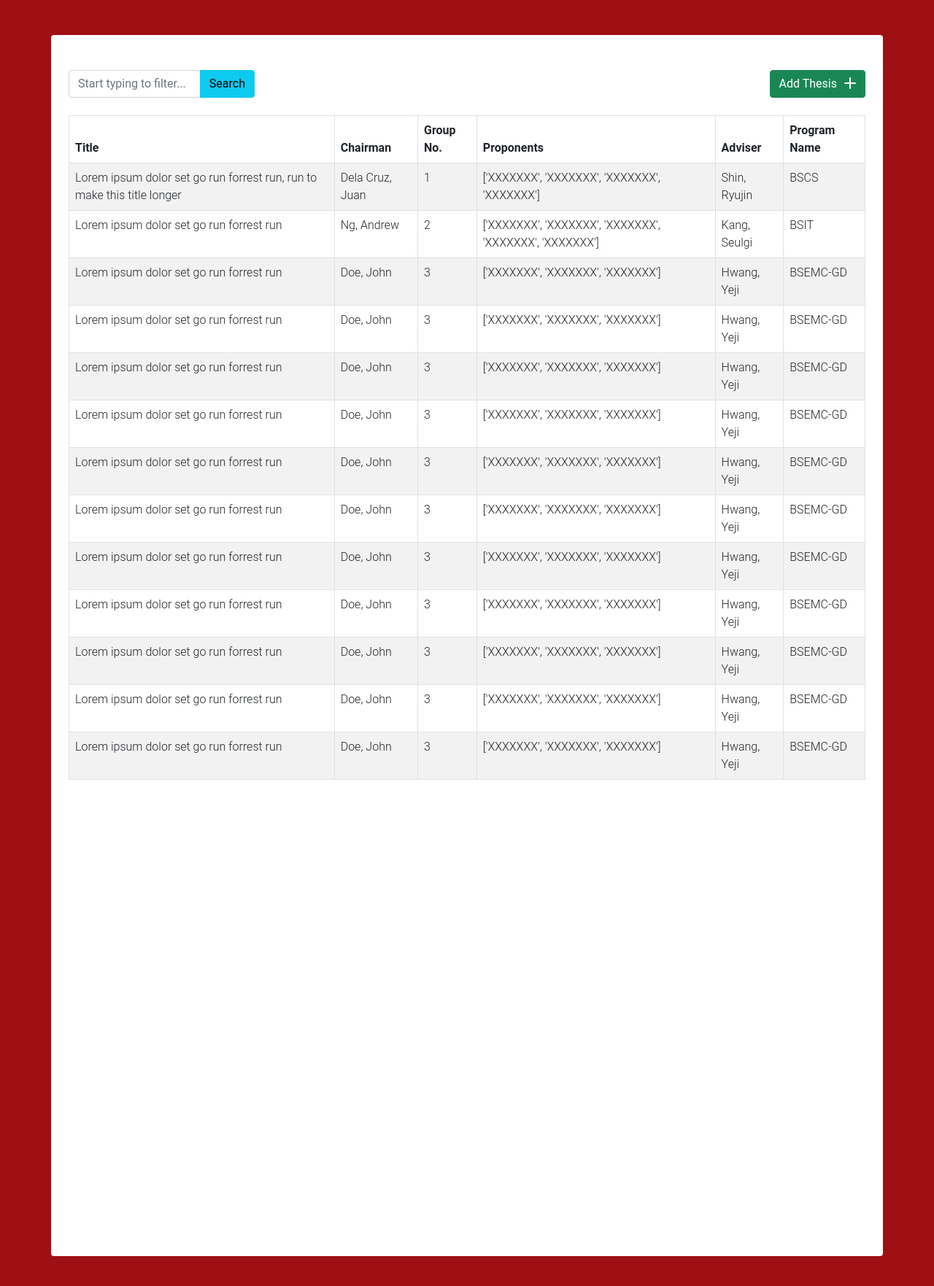
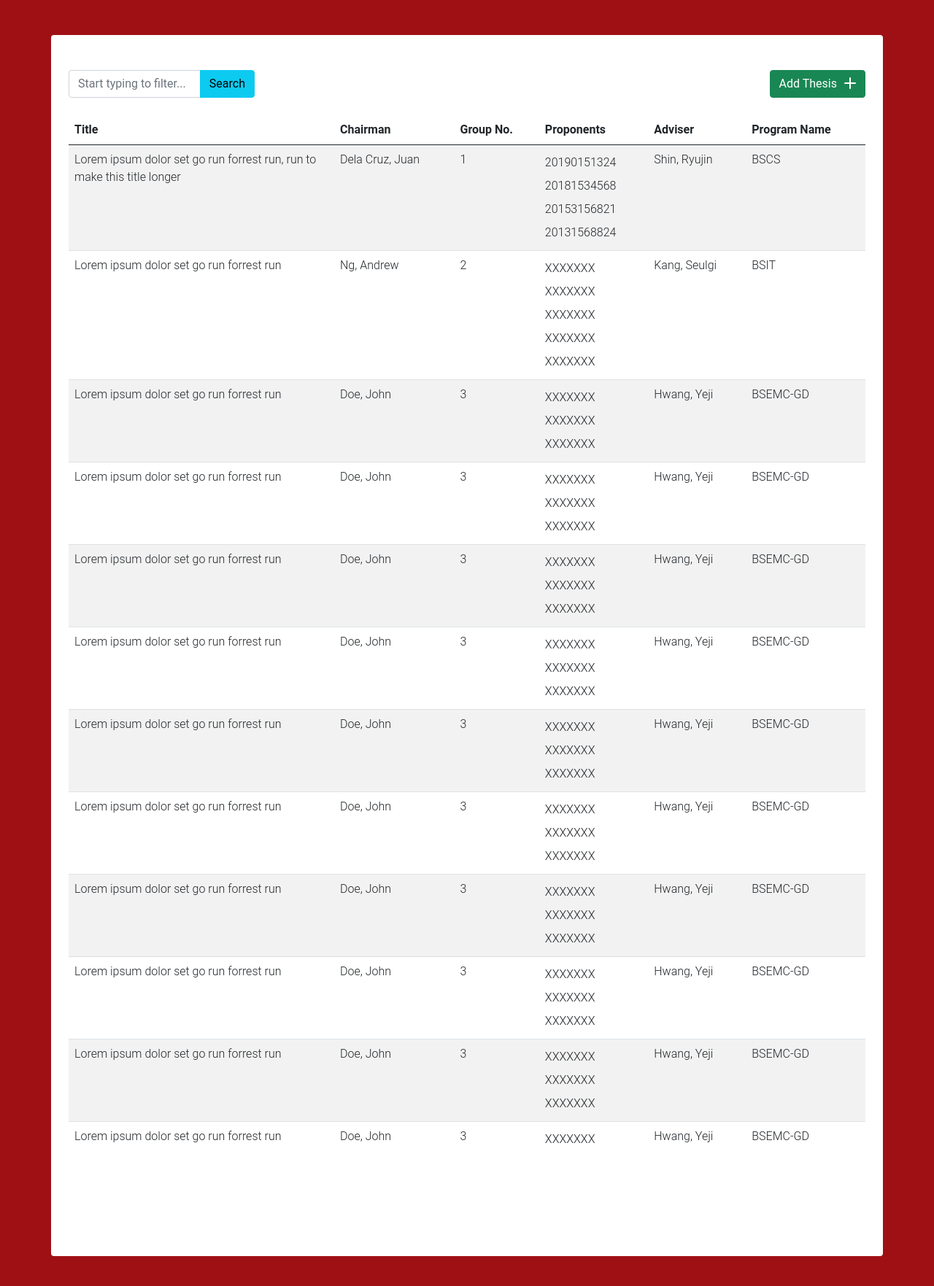
Before and after one commit to ralf-t/thesis-grading, a Flask app: page /thesis/read in a window 1280 px wide. Shown: the top 1763 px of the page at 73% size. Run offline with Flask 2, Linux system fonts and the light colour scheme; some libraries are stand-ins or nearby versions.

Commit message:
Fixed output for proponents

```diff
--- a/thesis_grading/templates/thesis/read.html
+++ b/thesis_grading/templates/thesis/read.html
@@ -48,7 +48,7 @@
         </div>
 
         <div class="thesis-table">
-            <table class="table table-striped table-bordered table-hover is-scrollable">
+            <table class="table table-striped is-scrollable">
               <thead>
                 <tr>
                   <th class="col-sm-4" scope="col">Title</th>
@@ -60,10 +60,23 @@
                 </tr>
               </thead>
               <tbody>
+                <!-- loop through the dictionaries in theses -->
                 {% for thesis in theses %}
                 <tr>
-                    {% for value in thesis %}
-                        <td>{{ thesis[value] }}</td>
+                    {% for key in thesis %}
+                        {% if key == 'proponents' %}
+                            <td class="lh-lg">
+                                <!-- loop through values of proponents -->
+                                {% for value in thesis[key] %}
+                                    {{ value }}<br>
+                                    <!-- for adding comma -->
+                                    <!-- {{ "," if thesis[key].index(value) != thesis[key]|length - 1 }} -->
+                                {% endfor %}
+                            </td>
+                        {% else %}
+                            <!-- prints value of key if key is not "proponents" -->
+                            <td>{{ thesis[key] }}</td>
+                        {% endif %}
                     {% endfor %}
                 </tr>
                 {% endfor %}
--- a/thesis_grading/thesis/routes.py
+++ b/thesis_grading/thesis/routes.py
@@ -19,7 +19,7 @@
             "title" : "Lorem ipsum dolor set go run forrest run, run to make this title longer",
             "chairman" : "Dela Cruz, Juan",
             "group_number" : 1,
-            "proponents" : ['XXXXXXX','XXXXXXX','XXXXXXX','XXXXXXX'],
+            "proponents" : ['20190151324','20181534568','20153156821','20131568824'],
             "adviser" : "Shin, Ryujin",
             "program_name" : "BSCS"
         },
```
